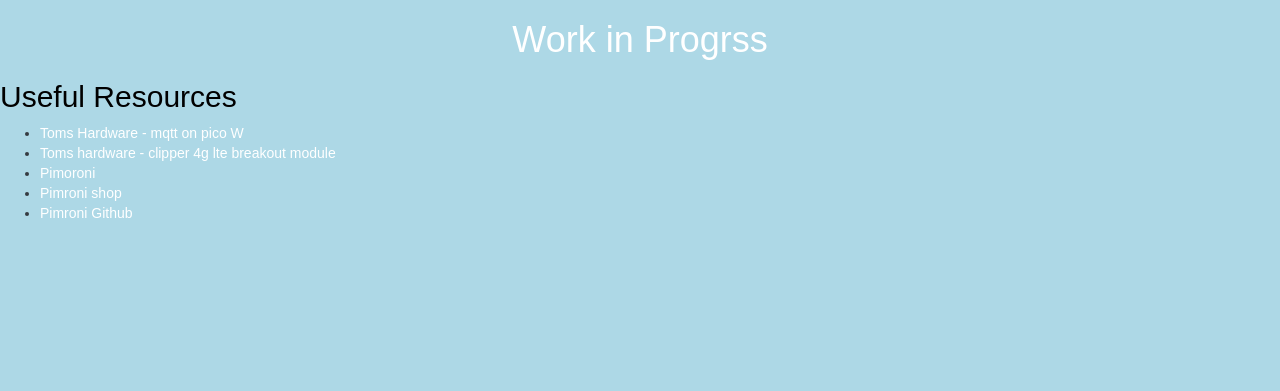
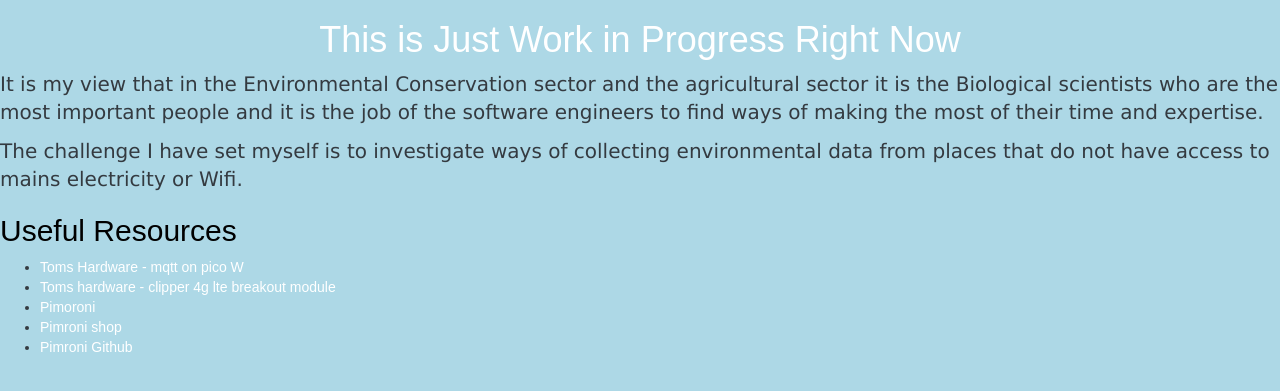
Before and after one commit to cuthbert86/cuthbert86.github.io, a Jekyll site: the page Remote_Farm_Project.html, which Jekyll copies as it is, in a window 1280 px wide. Shown: the top 391 px of the page. Built offline with Jekyll 4.4.1, drawn with Linux system fonts in a browser that asks for light colours.

Commit message:
Update Remote_Farm_Project.html
Signed-off-by: Cuthbert Baines <149163506+cuthbert86@users.noreply.github.com>

```diff
--- a/Remote_Farm_Project.html
+++ b/Remote_Farm_Project.html
@@ -46,9 +46,16 @@ a:active {
 }
 </style>
 </head>
-    <h1> Work in Progrss</h1>
+<body>
+    <h1>This is Just Work in Progress Right Now</h1>
+
+    <p>It is my view that in the Environmental Conservation sector and the agricultural sector it is the Biological scientists who are the most important people and it is the job of the software engineers to find ways of making the most of their time and expertise.
+    </p>
+    <p>
+    The challenge I have set myself is to investigate ways of collecting environmental data from places that do not have access to mains electricity or Wifi.
+    </p>
+
     <h2> Useful Resources</h2>
-<body>
 
 <ul>
   <li><a href="https://www.tomshardware.com/how-to/send-and-receive-data-raspberry-pi-pico-w-mqtt">Toms Hardware - mqtt on pico W</a></li>
```
